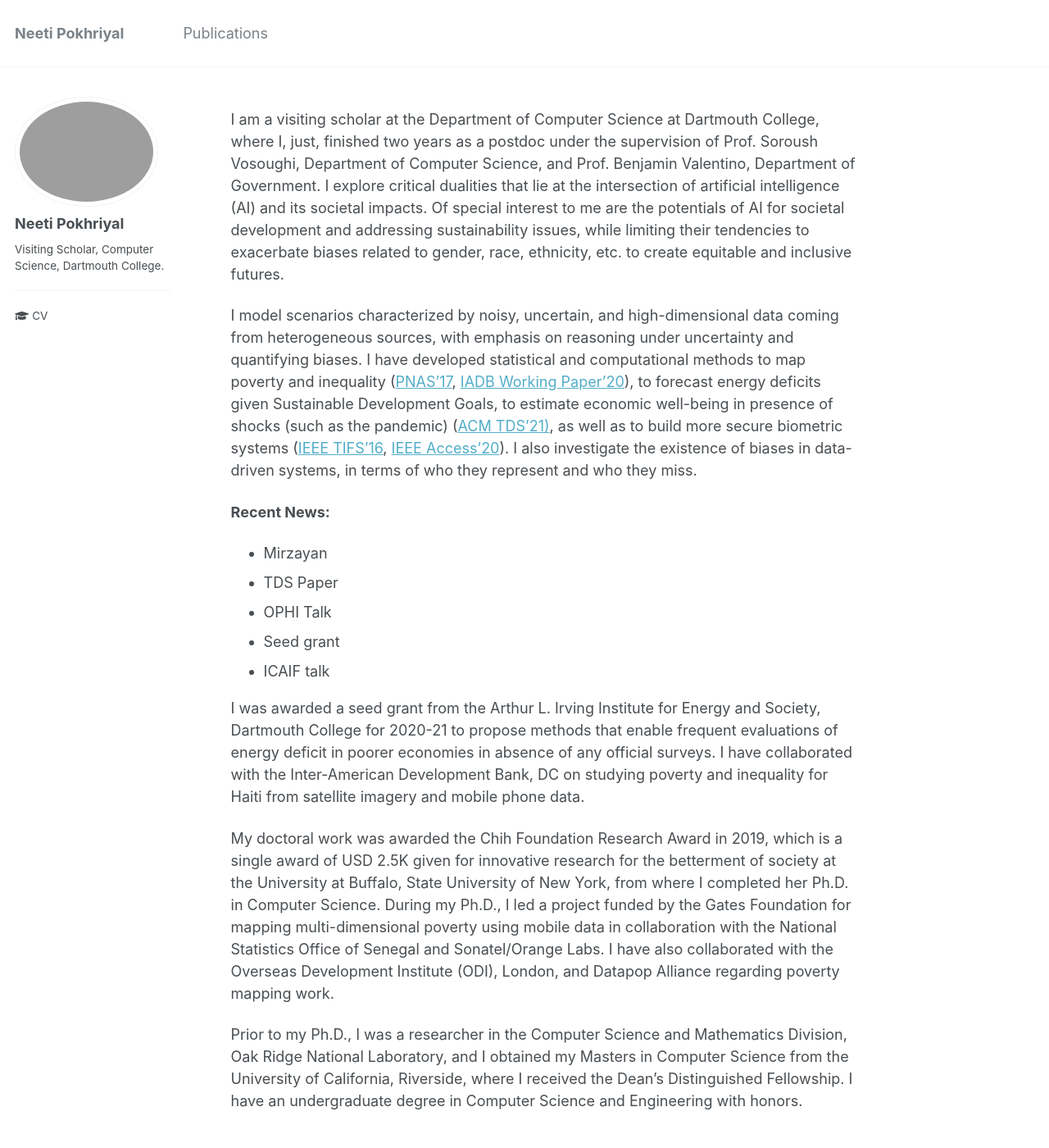
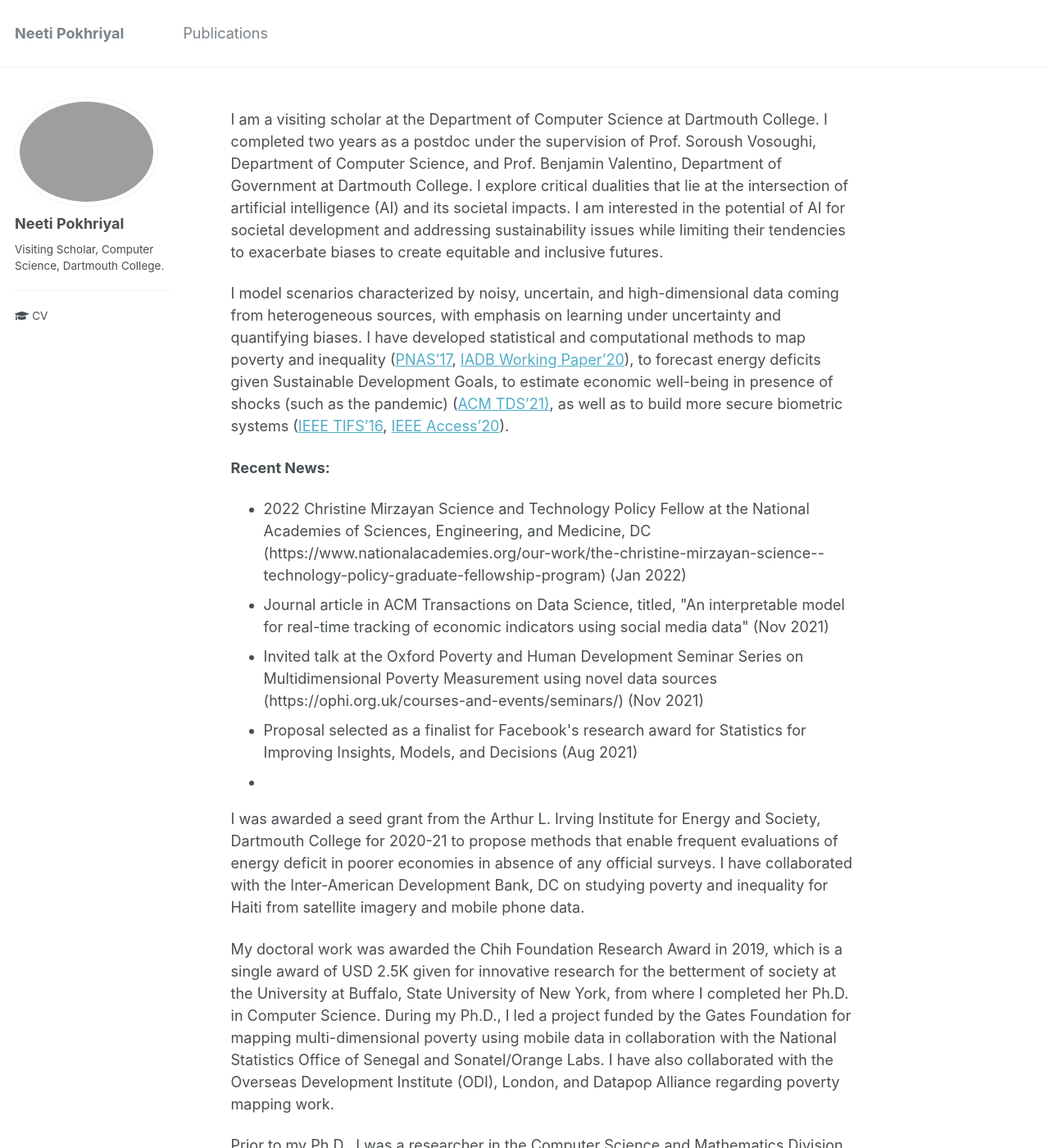
Before and after one commit to neetip/neetip.github.io, a Jekyll site: the page built from _pages/about.md, in a window 1280 px wide and 1400 px high. Shown: the whole window at 82% size. Built offline with Jekyll 4.4.1, drawn with Linux system fonts in a browser that asks for light colours.

Commit message:
Update about.md

```diff
--- a/_pages/about.md
+++ b/_pages/about.md
@@ -7,17 +7,17 @@ redirect_from:
   - /about/
   - /about.html
 ---
-I am a visiting scholar at the Department of Computer Science at Dartmouth College, where I, just, finished two years as a postdoc under the supervision of Prof. Soroush Vosoughi, Department of Computer Science, and Prof. Benjamin Valentino, Department of Government. I explore critical dualities that lie at the intersection of artificial intelligence (AI) and its societal impacts. Of special interest to me are the potentials of AI for societal development and addressing sustainability issues, while limiting their tendencies to exacerbate biases related to gender, race, ethnicity, etc. to create equitable and inclusive futures.
+I am a visiting scholar at the Department of Computer Science at Dartmouth College. I completed two years as a postdoc under the supervision of Prof. Soroush Vosoughi, Department of Computer Science, and Prof. Benjamin Valentino, Department of Government at Dartmouth College. I explore critical dualities that lie at the intersection of artificial intelligence (AI) and its societal impacts. I am interested in the potential of AI for societal development and addressing sustainability issues while limiting their tendencies to exacerbate biases to create equitable and inclusive futures.
 
-I model scenarios characterized by noisy, uncertain, and high-dimensional data coming from heterogeneous sources, with emphasis on reasoning under uncertainty and quantifying biases. I have developed statistical and computational methods to map poverty and inequality (<a href="https://www.pnas.org/content/114/46/E9783">PNAS'17</a>, <a href="https://publications.iadb.org/en/estimating-and-forecasting-income-poverty-and-inequality-in-haiti-using-satellite-imagery-and-mobile-phone-data">IADB Working Paper'20</a>), to forecast energy deficits given Sustainable Development Goals, to estimate economic well-being in presence of shocks (such as the pandemic) (<a href="assets/docs/acm_tds.pdf">ACM TDS'21)</a>, as well as to build more secure biometric systems (<a href="assets/docs/ieee_tifs.pdf">IEEE TIFS'16</a>, <a href="https://ieeexplore.ieee.org/document/9157880">IEEE Access'20</a>). I also investigate the existence of biases in data-driven systems, in terms of who they represent and who they miss.
+I model scenarios characterized by noisy, uncertain, and high-dimensional data coming from heterogeneous sources, with emphasis on learning under uncertainty and quantifying biases. I have developed statistical and computational methods to map poverty and inequality (<a href="https://www.pnas.org/content/114/46/E9783">PNAS'17</a>, <a href="https://publications.iadb.org/en/estimating-and-forecasting-income-poverty-and-inequality-in-haiti-using-satellite-imagery-and-mobile-phone-data">IADB Working Paper'20</a>), to forecast energy deficits given Sustainable Development Goals, to estimate economic well-being in presence of shocks (such as the pandemic) (<a href="assets/docs/acm_tds.pdf">ACM TDS'21)</a>, as well as to build more secure biometric systems (<a href="assets/docs/ieee_tifs.pdf">IEEE TIFS'16</a>, <a href="https://ieeexplore.ieee.org/document/9157880">IEEE Access'20</a>).
 
 <p><b>Recent News:</b></p>
 <ul>
-  <li>Mirzayan</li>
-  <li>TDS Paper</li>
-  <li>OPHI Talk</li>
-  <li>Seed grant</li>
-  <li>ICAIF talk</li>
+  <li>2022 Christine Mirzayan Science and Technology Policy Fellow at the National Academies of Sciences, Engineering, and Medicine, DC (https://www.nationalacademies.org/our-work/the-christine-mirzayan-science--technology-policy-graduate-fellowship-program) (Jan 2022)</li>
+  <li>Journal article in ACM Transactions on Data Science, titled, "An interpretable model for real-time tracking of economic indicators using social media data" (Nov 2021) </li>
+  <li>Invited talk at the Oxford Poverty and Human Development Seminar Series on Multidimensional Poverty Measurement using novel data sources (https://ophi.org.uk/courses-and-events/seminars/) (Nov 2021)</li>
+  <li>Proposal selected as a finalist for Facebook's research award for Statistics for Improving Insights, Models, and Decisions (Aug 2021)</li>
+  <li> </li>
 </ul>
 
 I was awarded a seed grant from the Arthur L. Irving Institute for Energy and Society, Dartmouth College for 2020-21 to propose methods that enable frequent evaluations of energy deficit in poorer economies in absence of any official surveys. I have collaborated with the Inter-American Development Bank, DC on studying poverty and inequality for Haiti from satellite imagery and mobile phone data.
```
